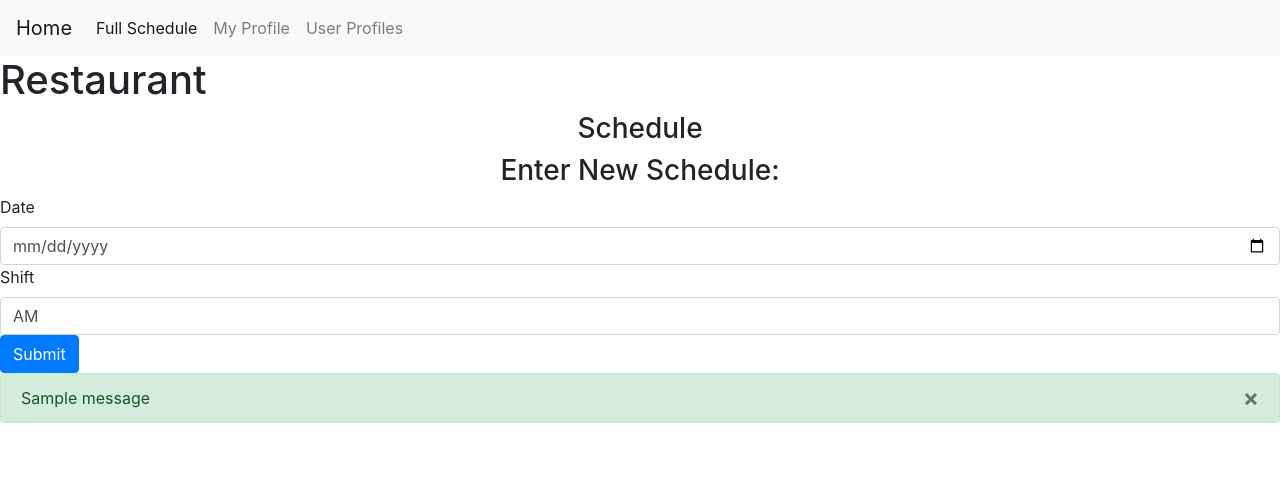
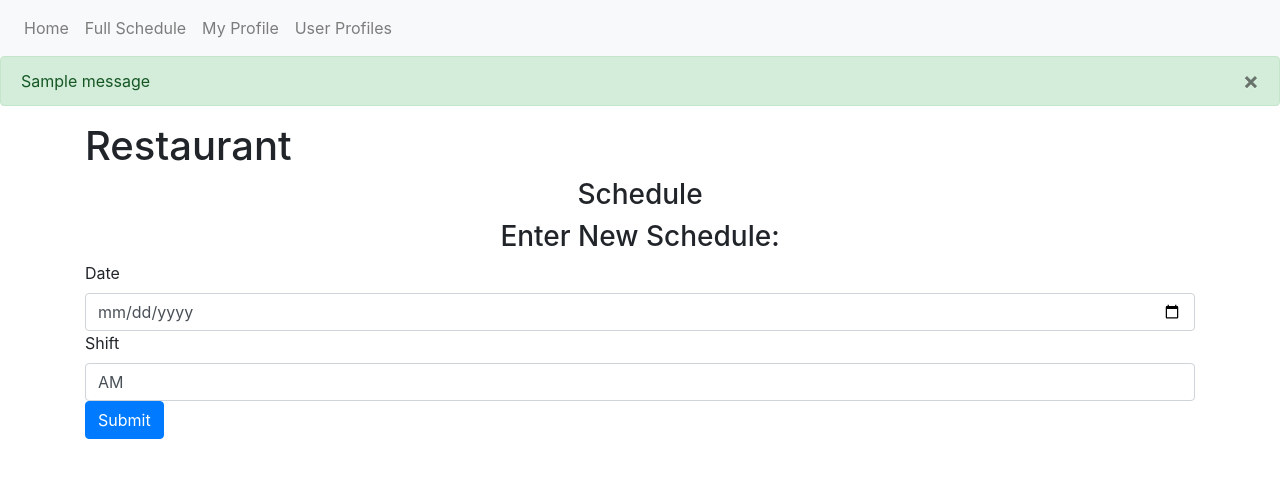
Before and after one commit to hawkinscjh/Schedule-Hawk-01, a Flask app: page /schedules in a window 1280 px wide. Shown: the top 478 px of the page. Run offline with Flask 2, Linux system fonts and the light colour scheme; one stand-in notice (Sample message) is shown; data that the repository does not hold is empty; some libraries are stand-ins or nearby versions.

Commit message:
Added base.html template

```diff
--- /dev/null
+++ b/templates/base.html
@@ -0,0 +1,89 @@
+<!DOCTYPE html>
+<html>
+  <head>
+    <meta charset="utf-8" />
+    <meta name="viewport" content="width=device-width, initial-scale=1" />
+    <title>Casey Hawkins: Schedule Hawk</title>
+    <!-- bootstrap CDN -->
+    <link href="https://cdn.jsdelivr.net/npm/bootstrap@5.1.3/dist/css/bootstrap.min.css" rel="stylesheet">
+    <script src="https://cdn.jsdelivr.net/npm/bootstrap@5.1.3/dist/js/bootstrap.bundle.min.js"></script>
+    <!-- font awesome -->
+    <script src="https://kit.fontawesome.com/31149d48b0.js" crossorigin="anonymous"></script>
+    <link
+      rel="stylesheet"
+      href="https://stackpath.bootstrapcdn.com/bootstrap/4.4.1/css/bootstrap.min.css"
+      integrity="sha384-Vkoo8x4CGsO3+Hhxv8T/Q5PaXtkKtu6ug5TOeNV6gBiFeWPGFN9MuhOf23Q9Ifjh"
+      crossorigin="anonymous"
+    />
+    <link
+      rel="stylesheet"
+      href="https://stackpath.bootstrapcdn.com/font-awesome/4.7.0/css/font-awesome.min.css"
+      crossorigin="anonymous"
+    />
+    <link
+      rel="stylesheet"
+      href="https://stackpath.bootstrapcdn.com/bootstrap/4.4.1/css/bootstrap.min.css"
+      integrity="sha384-Vkoo8x4CGsO3+Hhxv8T/Q5PaXtkKtu6ug5TOeNV6gBiFeWPGFN9MuhOf23Q9Ifjh"
+      crossorigin="anonymous"
+    />
+    <link
+      rel="stylesheet"
+      href="https://stackpath.bootstrapcdn.com/font-awesome/4.7.0/css/font-awesome.min.css"
+      crossorigin="anonymous"
+    />
+    <title>{% block title %}Casey Hawkins: Schedule Hawk{% endblock %}</title>
+  </head>
+  <body>
+    <!-- Navigating Buttons -->
+    <nav class="navbar navbar-expand-lg navbar-light bg-light">
+      <div class="collapse navbar-collapse" id="navbarNavAltMarkup">
+        <div class="navbar-nav">
+          <a class="nav-item nav-link" href="http://127.0.0.1:8080/">Home</a>
+          <a class="nav-item nav-link" href="http://127.0.0.1:8080/schedules">Full Schedule</a>
+          <a class="nav-item nav-link" href="#">My Profile</a>
+          <a class="nav-item nav-link" href="#">User Profiles</a>
+        </div>
+      </div>
+    </nav>
+
+    {% with messages = get_flashed_messages(with_categories=true) %} {% if
+    messages %} {% for category, message in messages %} {% if category ==
+    'error' %}
+    <div class="alert alert-danger alter-dismissable fade show" role="alert">
+      {{ message }}
+      <button type="button" class="close" data-dismiss="alert">
+        <span aria-hidden="true">&times;</span>
+      </button>
+    </div>
+    {% else %}
+    <div class="alert alert-success alter-dismissable fade show" role="alert">
+      {{ message }}
+      <button type="button" class="close" data-dismiss="alert">
+        <span aria-hidden="true">&times;</span>
+      </button>
+    </div>
+    {% endif %} {% endfor %} {% endif %} {% endwith %}
+
+    <div class="container">{% block content %} {% endblock %}</div>
+    <script
+      src="https://code.jquery.com/jquery-3.2.1.slim.min.js"
+      integrity="sha384-KJ3o2DKtIkvYIK3UENzmM7KCkRr/rE9/Qpg6aAZGJwFDMVNA/GpGFF93hXpG5KkN"
+      crossorigin="anonymous"
+    ></script>
+    <script
+      src="https://cdnjs.cloudflare.com/ajax/libs/popper.js/1.12.9/umd/popper.min.js"
+      integrity="sha384-ApNbgh9B+Y1QKtv3Rn7W3mgPxhU9K/ScQsAP7hUibX39j7fakFPskvXusvfa0b4Q"
+      crossorigin="anonymous"
+    ></script>
+    <script
+      src="https://maxcdn.bootstrapcdn.com/bootstrap/4.0.0/js/bootstrap.min.js"
+      integrity="sha384-JZR6Spejh4U02d8jOt6vLEHfe/JQGiRRSQQxSfFWpi1MquVdAyjUar5+76PVCmYl"
+      crossorigin="anonymous"
+    ></script>
+
+    <script
+      type="text/javascript"
+      src="{{ url_for('static', filename='script.js') }}"
+    ></script>
+  </body>
+</html>
--- a/templates/full_schedule.html
+++ b/templates/full_schedule.html
@@ -1,55 +1,16 @@
-<!DOCTYPE html>
-<html lang="en">
-  <head>
-    <title>Casey Hawkins: Schedule Hawk</title>
-    <meta charset="utf-8">
-    <meta name="viewport" content="width=device-width, initial-scale=1">
-    <!-- linking css file -->
-    <link rel="stylesheet" href="style.css">
-    <!-- bootstrap CDN -->
-    <link href="https://cdn.jsdelivr.net/npm/bootstrap@5.1.3/dist/css/bootstrap.min.css" rel="stylesheet">
-    <script src="https://cdn.jsdelivr.net/npm/bootstrap@5.1.3/dist/js/bootstrap.bundle.min.js"></script>
-    <!-- font awesome -->
-    <script src="https://kit.fontawesome.com/31149d48b0.js" crossorigin="anonymous"></script>
-    <link
-      rel="stylesheet"
-      href="https://stackpath.bootstrapcdn.com/bootstrap/4.4.1/css/bootstrap.min.css"
-      integrity="sha384-Vkoo8x4CGsO3+Hhxv8T/Q5PaXtkKtu6ug5TOeNV6gBiFeWPGFN9MuhOf23Q9Ifjh"
-      crossorigin="anonymous"
-    />
-    <link
-      rel="stylesheet"
-      href="https://stackpath.bootstrapcdn.com/font-awesome/4.7.0/css/font-awesome.min.css"
-      crossorigin="anonymous"
-    />
-  </head>
+{% extends "base.html" %} {% block title %}Home{% endblock %} {% block content %}
   <body>
-    <!-- Navigating Buttons -->
-    <nav class="navbar navbar-expand-lg navbar-light bg-light">
-      <a class="navbar-brand" href="http://127.0.0.1:8080/">Home</a>
-      <button class="navbar-toggler" type="button" data-toggle="collapse" data-target="#navbarNavAltMarkup" aria-controls="navbarNavAltMarkup" aria-expanded="false" aria-label="Toggle navigation">
-        <span class="navbar-toggler-icon"></span>
-      </button>
-      <div class="collapse navbar-collapse" id="navbarNavAltMarkup">
-        <div class="navbar-nav">
-          <a class="nav-item nav-link active" href="http://127.0.0.1:8080/schedules">Full Schedule <span class="sr-only">(current)</span></a>
-          <a class="nav-item nav-link" href="#">My Profile</a>
-          <a class="nav-item nav-link" href="#">User Profiles</a>
-        </div>
-      </div>
-    </nav>
     <h1>Restaurant</h1>
     <h3 align="center">Schedule</h3>
-    <ul class="list-group list-group-flush" id="schedule">
-      {% for x in data %}
+    {% for x in data %}
+      <ul class="list-group list-group-item" id="schedule">
         <tr>{{ x['Date'] }}</tr>
         <tr>{{ x['Shift'] }}</tr>
-        <tr>{{ x['id'] }}</tr>
-        <br />
         <button type="button" class="close" onClick="deleteSchedule({{ x['id'] }})">
           <span aria-hidden="true">&times;</span>
         </button>
-    </ul>
+        <br />
+      </ul>
       {% endfor %}
     </table>
     <form action = "http://127.0.0.1:8080/schedules" method = "post">
@@ -68,50 +29,5 @@
 
       <button type="submit" class="btn btn-primary">Submit</button>
     </form>
-
-    {% with messages = get_flashed_messages(with_categories=true) %}
-      {% if messages %}
-        {% for category, message in messages %}
-          {% if category == 'error' %}
-            <div class="alert alert-danger alter dismissable fade show" role="alert">
-              {{ message }}
-              <button type="button" class="close" data-dismiss="alert">
-                <span aria-hidden="true">&times;</span>
-              </button>
-            </div>
-          {% else %}
-            <div class="alert alert-success alter dismissable fade show" role="alert">
-              {{ message }}
-              <button type="button" class="close" data-dismiss="alert">
-                <span aria-hidden="true">&times;</span>
-              </button>
-            </div>
-          {% endif %}
-        {% endfor %}
-      {% endif %}
-    {% endwith %}
-
-    <script
-      src="https://code.jquery.com/jquery-3.2.1.slim.min.js"
-      integrity="sha384-KJ3o2DKtIkvYIK3UENzmM7KCkRr/rE9/Qpg6aAZGJwFDMVNA/GpGFF93hXpG5KkN"
-      crossorigin="anonymous"
-    ></script>
-    <script
-      src="https://cdnjs.cloudflare.com/ajax/libs/popper.js/1.12.9/umd/popper.min.js"
-      integrity="sha384-ApNbgh9B+Y1QKtv3Rn7W3mgPxhU9K/ScQsAP7hUibX39j7fakFPskvXusvfa0b4Q"
-      crossorigin="anonymous"
-    ></script>
-    <script
-      src="https://maxcdn.bootstrapcdn.com/bootstrap/4.0.0/js/bootstrap.min.js"
-      integrity="sha384-JZR6Spejh4U02d8jOt6vLEHfe/JQGiRRSQQxSfFWpi1MquVdAyjUar5+76PVCmYl"
-      crossorigin="anonymous"
-    ></script>
-
-    <script
-      type="text/javascript"
-      src="{{ url_for('static', filename='script.js') }}"
-    ></script>
-
   </body>
-
-</html>
+  {% endblock %}
```
Also changed, not shown: main.py (+0 -9 lines), templates/oauth.html (+2 -29 lines).
